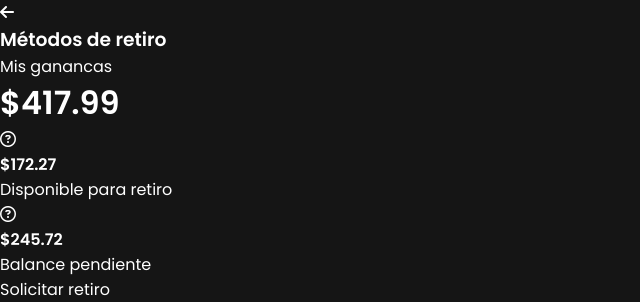
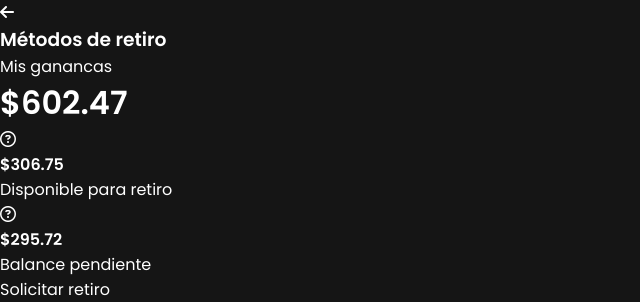
Before and after one commit to Lexsor00/test, a plain HTML site: page index.html in a window 1280 px wide. Shown: the top 302 px of the page, 0-640 px from the left. Drawn offline with Linux system fonts and the light colour scheme.

Commit message:
Update index.html

```diff
--- a/index.html
+++ b/index.html
@@ -30,17 +30,17 @@
     <div class="ganancias">
         <div class="ganancias__total">
             <p>Mis ganancas</p>
-            <h1>$417.99</h1>
+            <h1>$602.47</h1>
         </div>
         <div class="ganancias__content">
             <div class="ganancias__item">
                 <i class="fa-regular fa-circle-question"></i>
-                <h4>$172.27</h4>
+                <h4>$306.75</h4>
                 <p>Disponible para retiro</p>
             </div>
             <div class="ganancias__item">
                 <i class="fa-regular fa-circle-question"></i>
-                <h4>$245.72</h4>
+                <h4>$295.72</h4>
                 <p>Balance pendiente</p>
             </div>
         </div>
@@ -92,4 +92,5 @@
         </div>
     </div>
 </body>
+
 </html>
```
